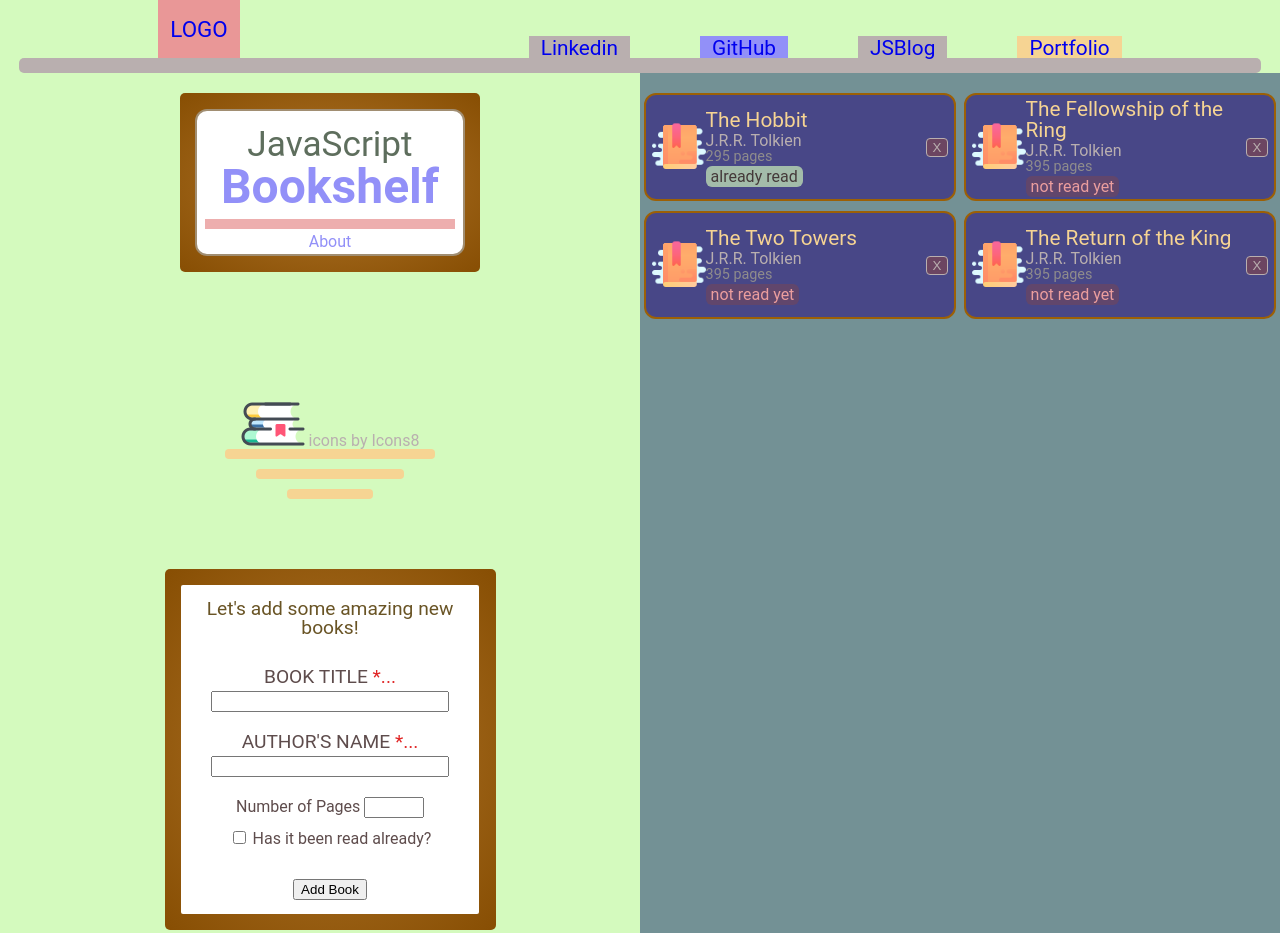
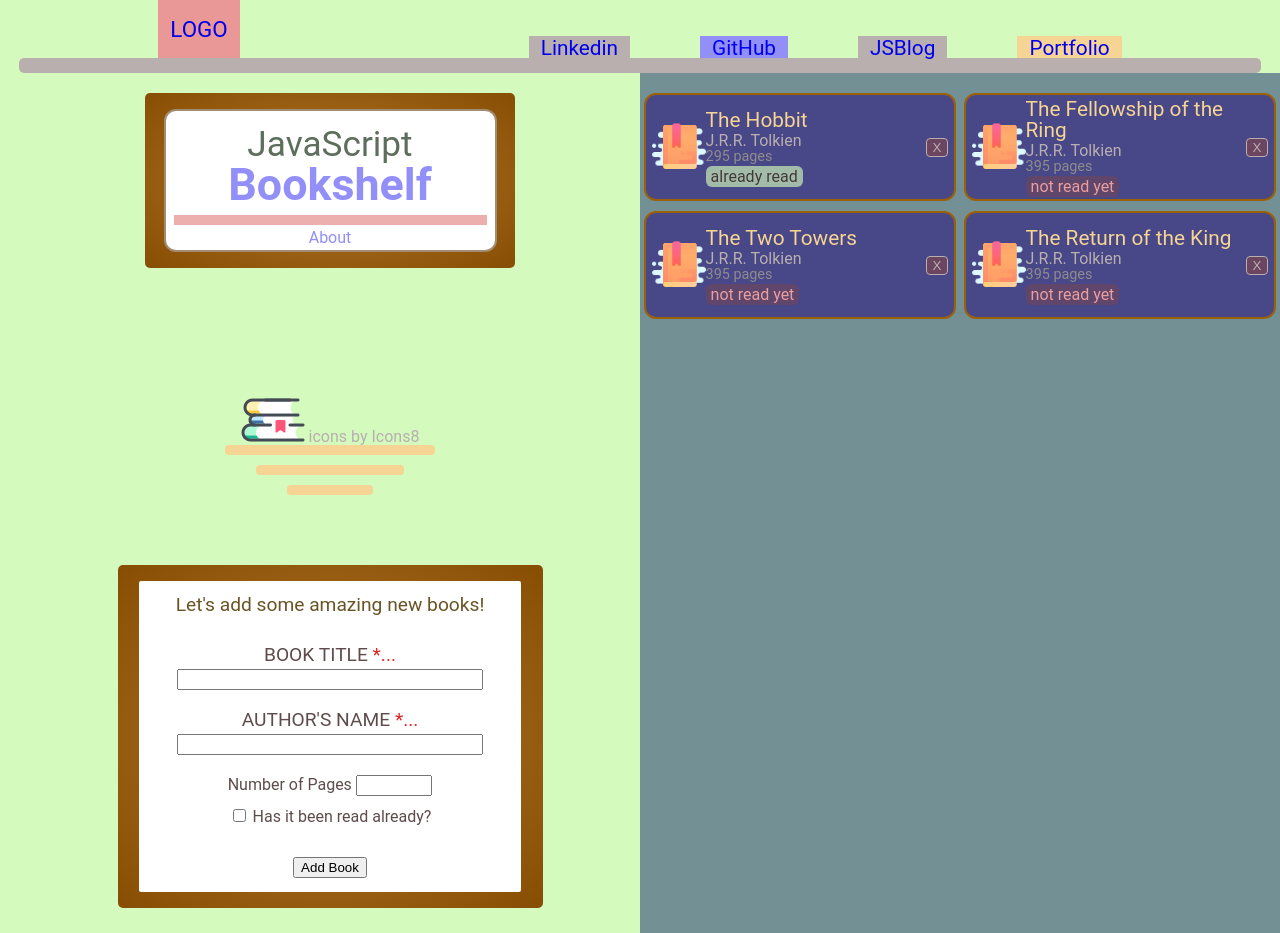
Before and after one commit to ahoymarcus/my-javascript-bookshelf, a website built with webpack: page index.html in a window 1280 px wide. Shown: the top 933 px of the page. Built offline with nearby package versions, Linux system fonts and the light colour scheme.

Commit message:
Fix title font-size. Change media-query and fix form max-width

```diff
--- a/styles/main.css
+++ b/styles/main.css
@@ -153,9 +153,9 @@ h5 {
 }
 
 .description-partition {
-	width: 74%;
-	min-width: 300px;
-	max-width: 300px;
+	width: 84%;
+	min-width: 370px;
+	max-width: 370px;
 	margin-top: 20px;
 	margin-bottom: 110px;
 }
@@ -174,7 +174,7 @@ h5 {
 }
 .description-partition__app-title span {
 	color: #9290F8;
-	font-size: 3rem;
+	font-size: 2.8rem;
 	font-weight: bold;
 
 }
@@ -269,7 +269,7 @@ h5 {
 .form-partition {
 	margin-bottom: 110px;
 	width: 96%;
-	max-width: 331px;
+	max-width: 425px;
 }
 
 .form-partition__shelf {
@@ -444,7 +444,7 @@ h5 {
 	}
 }
 
-@media only screen and (min-width: 755px) {
+@media only screen and (min-width: 830px) {
 	.header__navbar {
 		width: 600px;
 		justify-content: space-between;
@@ -461,7 +461,7 @@ h5 {
 	}
 
 	.form-partition {
-		width: 100%;
+/* 		width: 100%; */
 		margin-bottom: 60px; /* (484 - 365) /2 = 60*/
 	}
 
```
